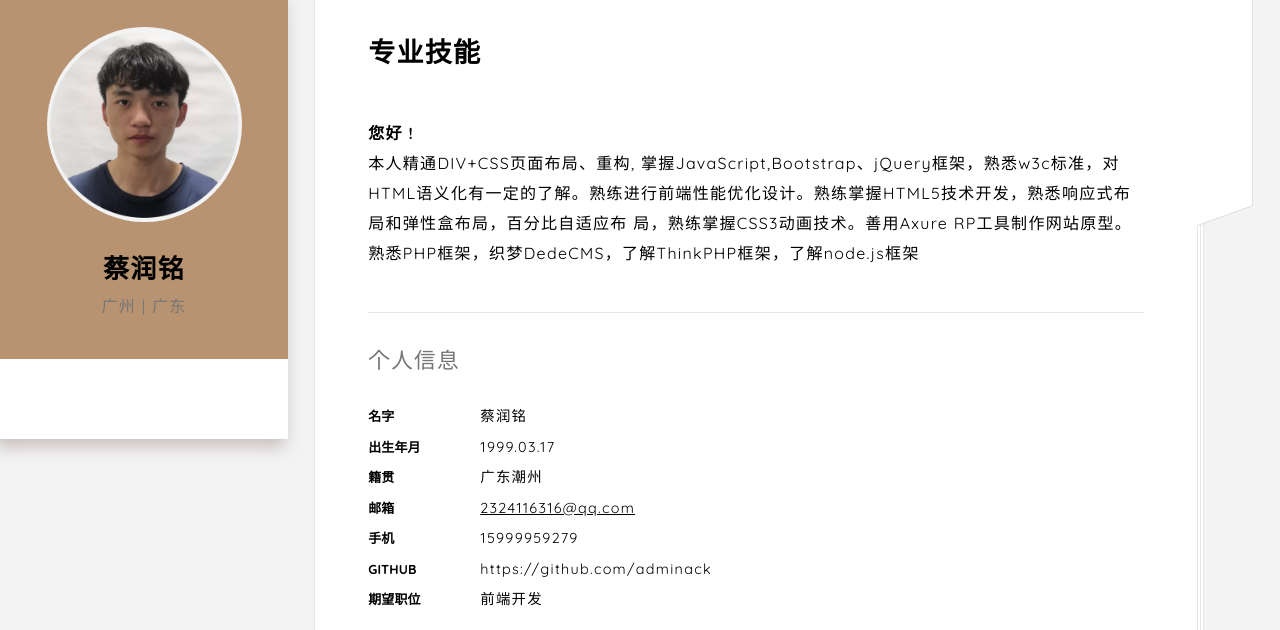
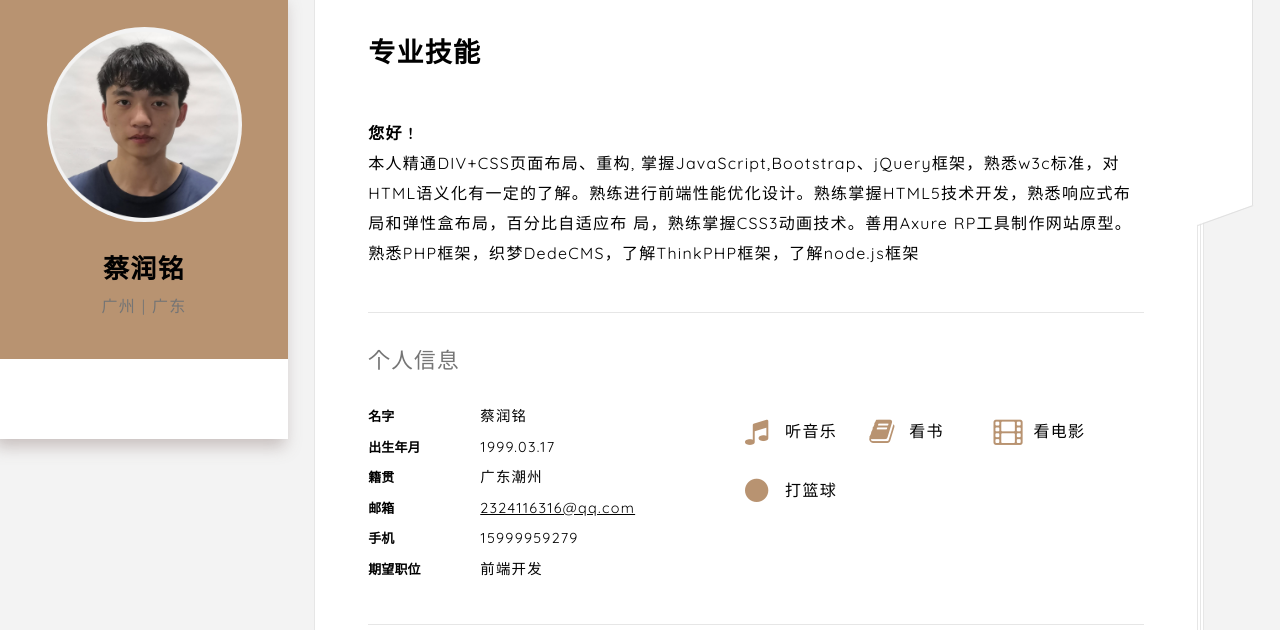
Before and after one commit to adminack/text, a plain HTML site: page index.html in a window 1280 px wide. Shown: the part 93-723 px from the top of the page. Drawn offline with Linux system fonts and the light colour scheme; files whose address does not match are found by name.

Commit message:
Update index.html

```diff
--- a/index.html
+++ b/index.html
@@ -226,8 +226,7 @@
 
                                                     <dt class="text-upper">手机</dt>
                                                     <dd>15999959279</dd>
-                                                    <dt class="text-upper">GITHub</dt>
-                                                    <dd>https://github.com/adminack</dd>
+
                                                     <dt class="text-upper">期望职位</dt>
                                                     <dd>前端开发</dd>
                                                 </dl>
```
